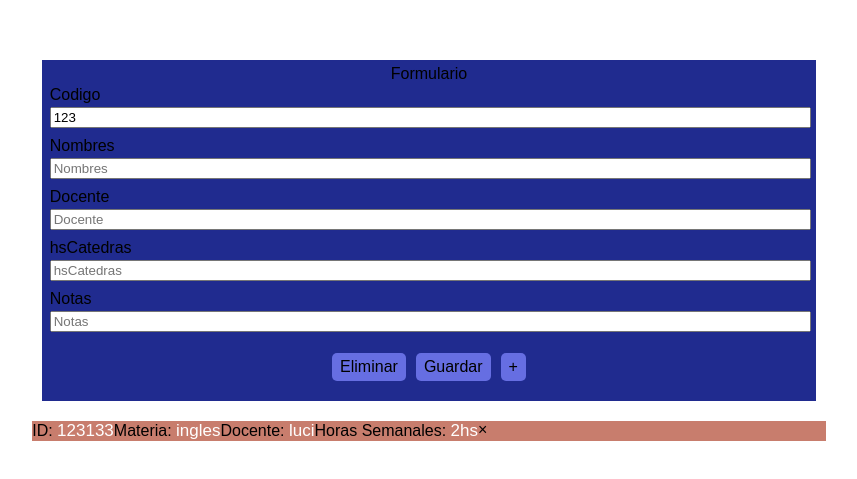
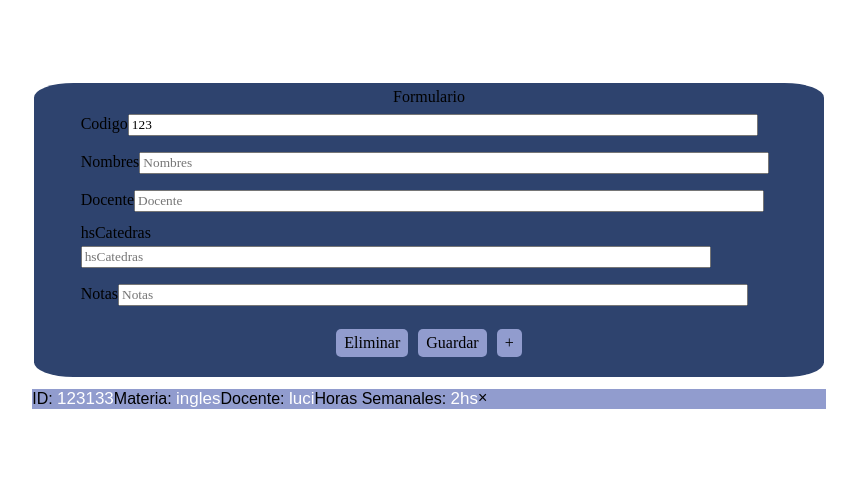
Before and after one commit to SofiiSerial/trabajos_prog, a React (Create React App) app: page / in a window 1280 px wide. Shown: the part 155-634 px from the top of the page, without its empty margins (211-1068 px from the left). Built offline with nearby package versions, Linux system fonts and the light colour scheme.

Commit message:
modificamos styles.css

```diff
--- a/src/styles.css
+++ b/src/styles.css
@@ -18,24 +18,28 @@ body {
 .Formulario {
   display: flex;
   flex-direction: column;
-  margin: 15px;
-  background-color: rgb(32, 43, 143);
+  margin: 7px;
+  background-color: #2e436e;
   padding: 5px;
   border-randius: 10px;
   align-items: center;
+  border-radius: 5%;
+  font-family: 𝐟𝐚𝐧𝐜𝐲 𝐭𝐞𝐱𝐭;
 }
 
 .Formulario label,
 input {
-  width: calc(100% - 5px);
+  font-family: 𝘧𝘢𝘯𝘤𝘺 ;
+  width: calc(90% - 5px);
   text-align: left;
-  margin: 3px 0;
+  margin: 4px 0;
 }
+
 
 .Boton {
   margin: 15px 0;
   padding: 5px 8px;
-  background-color: rgb(102, 110, 226);
+  background-color: #919cce;
   cursor: pointer;
   border-radius: 5px;
 }
@@ -57,7 +61,7 @@ input {
 	display: flex;
 	flex-direction: row;
 	margin: 5px;
-	background-color: #C87D6D;
+	background-color: #919cce;
 	position: relative;
 	user-select: none;
 
```
